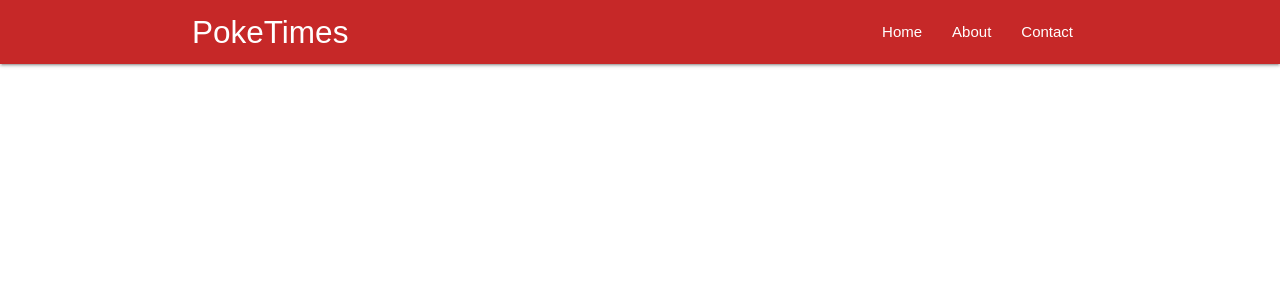
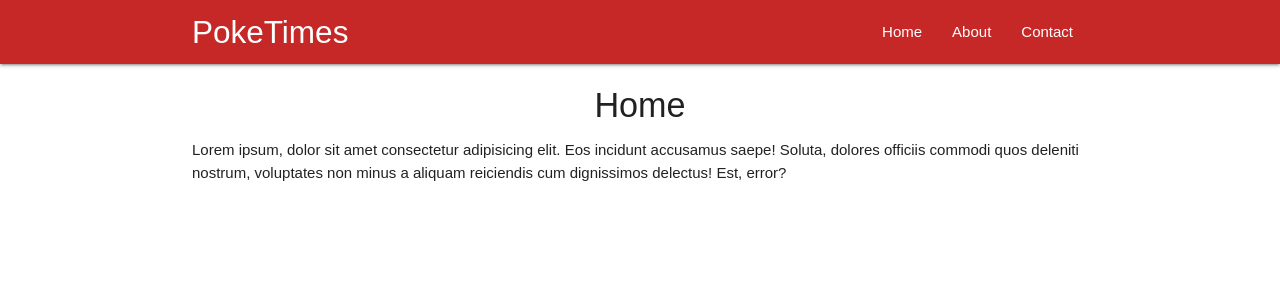
Before and after one commit to iykeevans/sample-blog, a React (Create React App) app: page / in a window 1280 px wide. Shown: the top 300 px of the page. Built offline with nearby package versions, Linux system fonts and the light colour scheme.

Commit message:
imported BrowserRouter and Route from react-router-dom and imported home component

```diff
--- a/src/App.js
+++ b/src/App.js
@@ -1,12 +1,17 @@
 import React, { Component } from 'react';
 import Navbar from './components/Navbar';
+import { BrowserRouter, Route } from "react-router-dom";
+import Home from './components/Home';
 
 class App extends Component {
   render() {
     return (
-      <div className="App">
-        <Navbar />
-      </div>
+      <BrowserRouter>
+        <div className="App">
+          <Navbar />
+          <Route path='/' component={Home} />
+        </div>
+      </BrowserRouter>
     );
   }
 }
```
